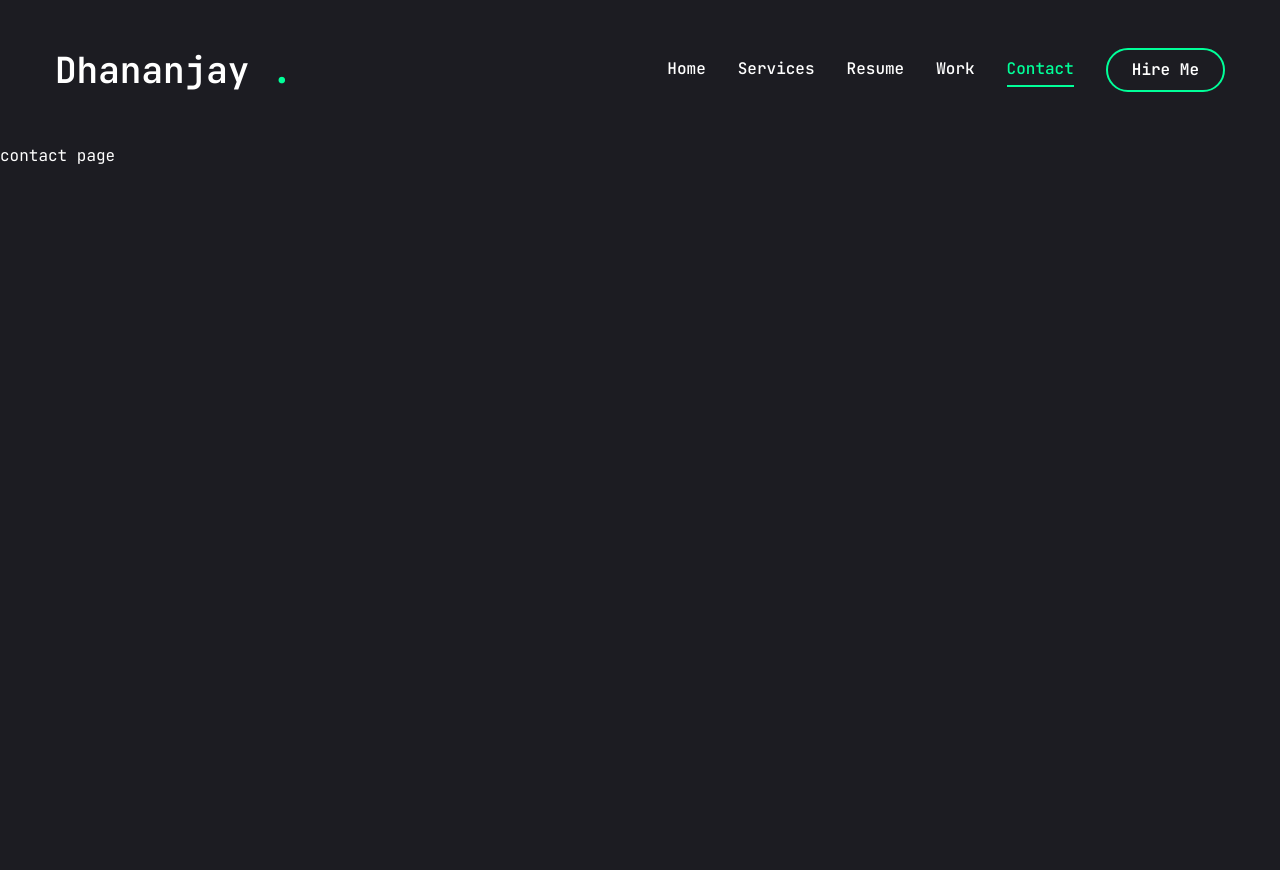
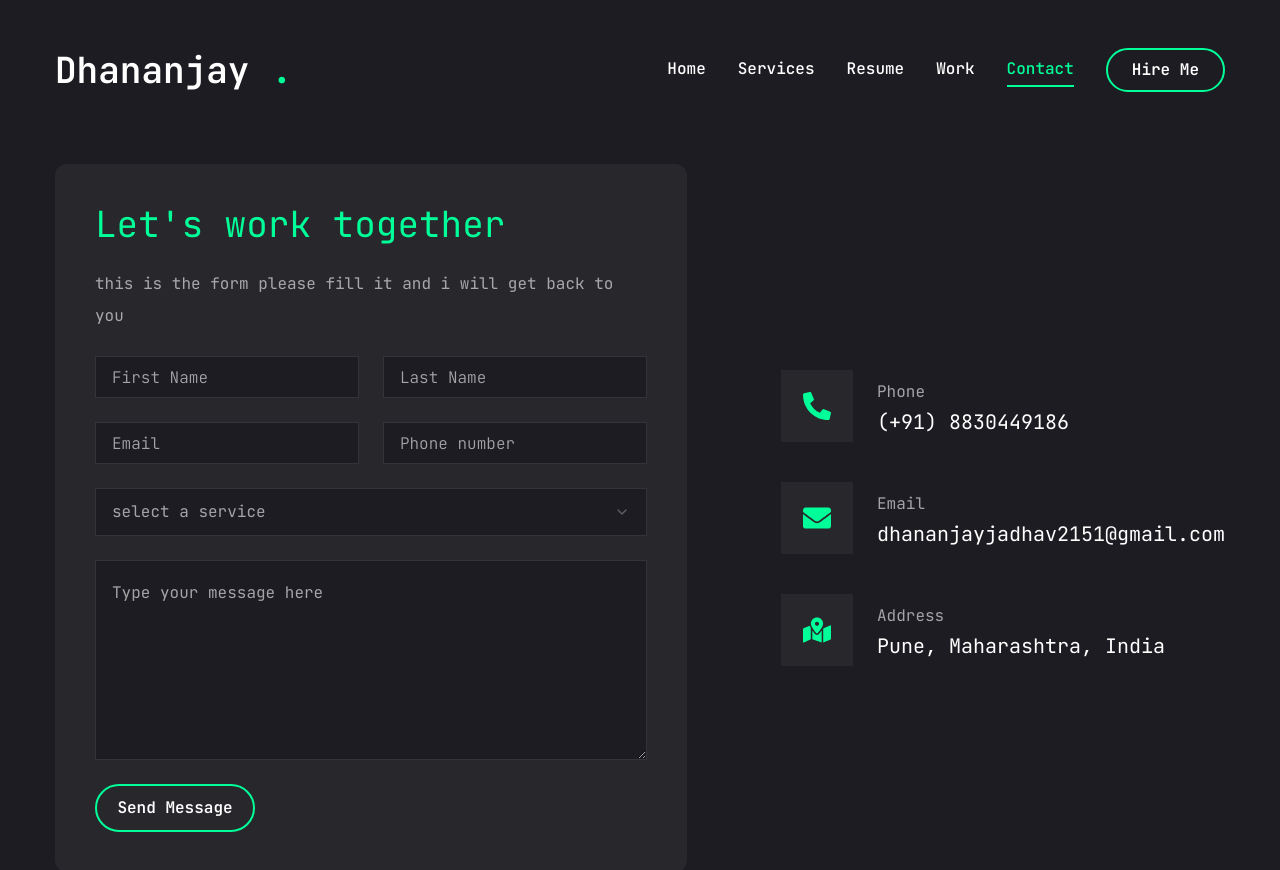
Before and after one commit to d2j1/portfolio, a Next.js app: page /contact in a window 1280 px wide. Shown: the top 870 px of the page. Before the commit the page ends 800 px from the top, so only its background shows below. Built offline with nearby package versions, Linux system fonts and the light colour scheme.

Commit message:
contact page completed

```diff
--- a/app/contact/page.jsx
+++ b/app/contact/page.jsx
@@ -1,5 +1,104 @@
+import { Button } from "@/components/ui/button";
+import { Input } from "@/components/ui/input";
+import { Textarea } from "@/components/ui/textarea";
+
+import {
+  Select,
+  SelectContent,
+  SelectGroup,
+  SelectItem,
+  SelectLabel,
+  SelectTrigger,
+  SelectValue,
+} from "@/components/ui/select";
+
+import { FaPhoneAlt, FaEnvelope, FaMapMarkedAlt } from "react-icons/fa";
+
+const info = [
+  {
+    icon: <FaPhoneAlt />,
+    title: "Phone",
+    description: "(+91) 8830449186",
+  },
+  {
+    icon: <FaEnvelope />,
+    title: "Email",
+    description: "dhananjayjadhav2151@gmail.com",
+  },
+  {
+    icon: <FaMapMarkedAlt />,
+    title: "Address",
+    description: "Pune, Maharashtra, India",
+  },
+];
 const Contact = () => {
-  return <div>contact page</div>;
+  return (
+    <div className="py-6">
+      <div className="container mx-auto">
+        {/* form */}
+        <div className="flex flex-col xl:flex-row gap-[30px]">
+          <div className="xl:w-[54%] order-2 xl:order-none ">
+            <form
+              className="flex flex-col gap-6 p-10 bg-[#27272c] rounded-xl "
+              action=""
+            >
+              <h3 className="text-4xl text-accent ">Let's work together</h3>
+              <p className="text-white/60">
+                this is the form please fill it and i will get back to you
+              </p>
+              <div className="grid grid-cols-1 md:grid-cols-2 gap-6">
+                <Input type="firstName" placeholder="First Name" />
+                <Input type="lastName" placeholder="Last Name" />
+                <Input type="email" placeholder="Email" />
+                <Input type="phone" placeholder="Phone number" />
+              </div>
+
+              <Select>
+                <SelectTrigger className="w-full ">
+                  <SelectValue placeholder="select a service" />
+                </SelectTrigger>
+                <SelectContent>
+                  <SelectGroup>
+                    <SelectLabel>Select a service</SelectLabel>
+                    <SelectItem value="est">Web Developement</SelectItem>
+                    <SelectItem value="cst">UI design</SelectItem>
+                    <SelectItem value="mst">Logo Design</SelectItem>
+                  </SelectGroup>
+                </SelectContent>
+              </Select>
+
+              <Textarea
+                className="h-[200px]"
+                placeholder="Type your message here"
+              />
+
+              <Button size="md" className="max-w-40">
+                Send Message
+              </Button>
+            </form>
+          </div>
+          {/* info */}
+          <div className="flex-1 flex items-center xl:justify-end order-1 xl:order-none mb-8 xl:mb-0 ">
+            <ul className="flex flex-col gap-10  ">
+              {info.map((item, index) => {
+                return (
+                  <li key={index} className="flex items-center gap-6 ">
+                    <div className="w-[52px] h-[52px] xl:w-[72px] xl:h-[72px] bg-[#27272c]  text-accent rounded-md flex items-center justify-center ">
+                      <div className="text-[28px] ">{item.icon}</div>
+                    </div>
+                    <div className="flex-1 ">
+                      <p className="text-white/60 ">{item.title}</p>
+                      <h3 className="text-xl">{item.description}</h3>
+                    </div>
+                  </li>
+                );
+              })}
+            </ul>
+          </div>
+        </div>
+      </div>
+    </div>
+  );
 };
 
 export default Contact;
--- a/components/MobileNav.jsx
+++ b/components/MobileNav.jsx
@@ -34,7 +34,7 @@
       <SheetTrigger className="flex justify-center items-center ">
         <CiMenuFries className="text-[32px] text-accent" />
       </SheetTrigger>
-      <SheetContent className="flex flex-col ">
+      <SheetContent className="flex flex-col overflow-y-auto max-h-screen">
         <div className="mt-32 mb-40 text-center text-2xl">
           <Link className="text-4xl font-semibold" href="/">
             <h1>
--- a/components/Stats.jsx
+++ b/components/Stats.jsx
@@ -7,7 +7,7 @@
     text: "Years of experience",
   },
   {
-    num: 6,
+    num: 3,
     text: "Projects completed",
   },
   {
--- a/components/ui/input.tsx
+++ b/components/ui/input.tsx
@@ -11,7 +11,7 @@
       <input
         type={type}
         className={cn(
-          "flex h-10 w-full rounded-md border border-input bg-background px-3 py-2 text-sm ring-offset-background file:border-0 file:bg-transparent file:text-sm file:font-medium placeholder:text-muted-foreground focus-visible:outline-none focus-visible:ring-2 focus-visible:ring-ring focus-visible:ring-offset-2 disabled:cursor-not-allowed disabled:opacity-50",
+          "flex h-[40px] rounded-md border border-white/10 focus:border-accent font-light bg-primary px-4 py-5 text-base placeholder:text-white/60 outline-none ",
           className
         )}
         ref={ref}
--- a/components/ui/select.tsx
+++ b/components/ui/select.tsx
@@ -19,7 +19,7 @@
   <SelectPrimitive.Trigger
     ref={ref}
     className={cn(
-      "flex h-10 w-full items-center justify-between rounded-md border border-input bg-background px-3 py-2 text-sm ring-offset-background placeholder:text-muted-foreground focus:outline-none focus:ring-2 focus:ring-ring focus:ring-offset-2 disabled:cursor-not-allowed disabled:opacity-50 [&>span]:line-clamp-1",
+      "flex h-[48px] w-full items-center justify-between rounded-md border border-white/10 bg-primary  px-4 py-5 text-base text-white/60 placeholder:text-white/10 focus:border-accent outline-none",
       className
     )}
     {...props}
@@ -75,7 +75,7 @@
     <SelectPrimitive.Content
       ref={ref}
       className={cn(
-        "relative z-50 max-h-96 min-w-[8rem] overflow-hidden rounded-md border bg-popover text-popover-foreground shadow-md data-[state=open]:animate-in data-[state=closed]:animate-out data-[state=closed]:fade-out-0 data-[state=open]:fade-in-0 data-[state=closed]:zoom-out-95 data-[state=open]:zoom-in-95 data-[side=bottom]:slide-in-from-top-2 data-[side=left]:slide-in-from-right-2 data-[side=right]:slide-in-from-left-2 data-[side=top]:slide-in-from-bottom-2",
+        "relative z-50 max-h-96 min-w-[8rem] overflow-hidden rounded-md border border-white/10 bg-primary text-white shadow-md data-[state=open]:animate-in data-[state=closed]:animate-out data-[state=closed]:fade-out-0 data-[state=open]:fade-in-0 data-[state=closed]:zoom-out-95 data-[state=open]:zoom-in-95 data-[side=bottom]:slide-in-from-top-2 data-[side=left]:slide-in-from-right-2 data-[side=right]:slide-in-from-left-2 data-[side=top]:slide-in-from-bottom-2",
         position === "popper" &&
           "data-[side=bottom]:translate-y-1 data-[side=left]:-translate-x-1 data-[side=right]:translate-x-1 data-[side=top]:-translate-y-1",
         className
@@ -118,7 +118,7 @@
   <SelectPrimitive.Item
     ref={ref}
     className={cn(
-      "relative flex w-full cursor-default select-none items-center rounded-sm py-1.5 pl-8 pr-2 text-sm outline-none focus:bg-accent focus:text-accent-foreground data-[disabled]:pointer-events-none data-[disabled]:opacity-50",
+      "relative flex w-full cursor-default select-none items-center rounded-sm py-1.5 pl-8 pr-2 text-sm outline-none focus:bg-accent focus:text-primary data-[disabled]:pointer-events-none data-[disabled]:opacity-50",
       className
     )}
     {...props}
--- a/components/ui/textarea.tsx
+++ b/components/ui/textarea.tsx
@@ -10,7 +10,7 @@
     return (
       <textarea
         className={cn(
-          "flex min-h-[80px] w-full rounded-md border border-input bg-background px-3 py-2 text-sm ring-offset-background placeholder:text-muted-foreground focus-visible:outline-none focus-visible:ring-2 focus-visible:ring-ring focus-visible:ring-offset-2 disabled:cursor-not-allowed disabled:opacity-50",
+          "flex min-h-[80px] w-full rounded-md border border-white/10 bg-primary px-4 py-5 text-base placeholder:text-white/60 focus-visible:outline-none focus-visible:ring-1 focus-visible:ring-accent focus-visible:ring-offset-0 disabled:cursor-not-allowed disabled:opacity-50 ",
           className
         )}
         ref={ref}
```
Also changed, not shown: tsconfig.json (+13 -5 lines).
